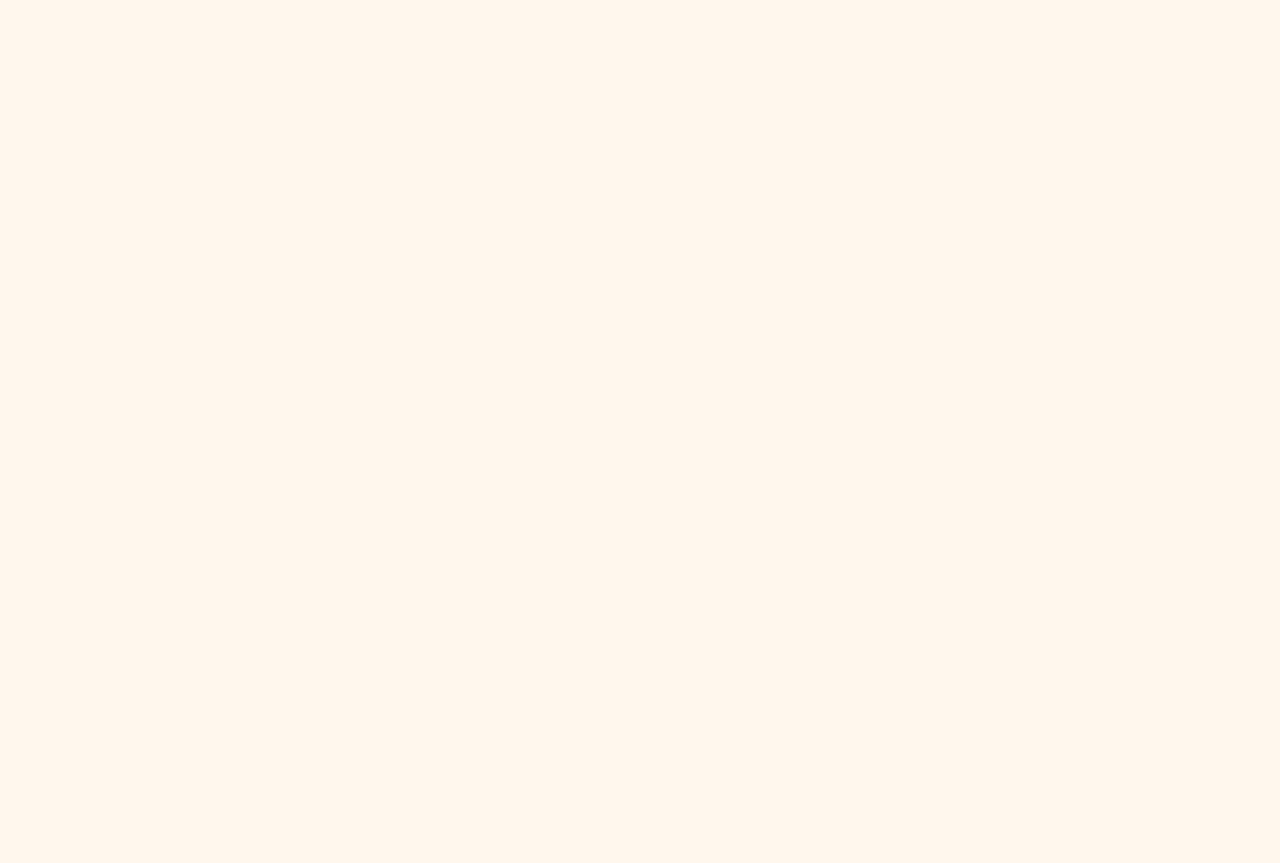
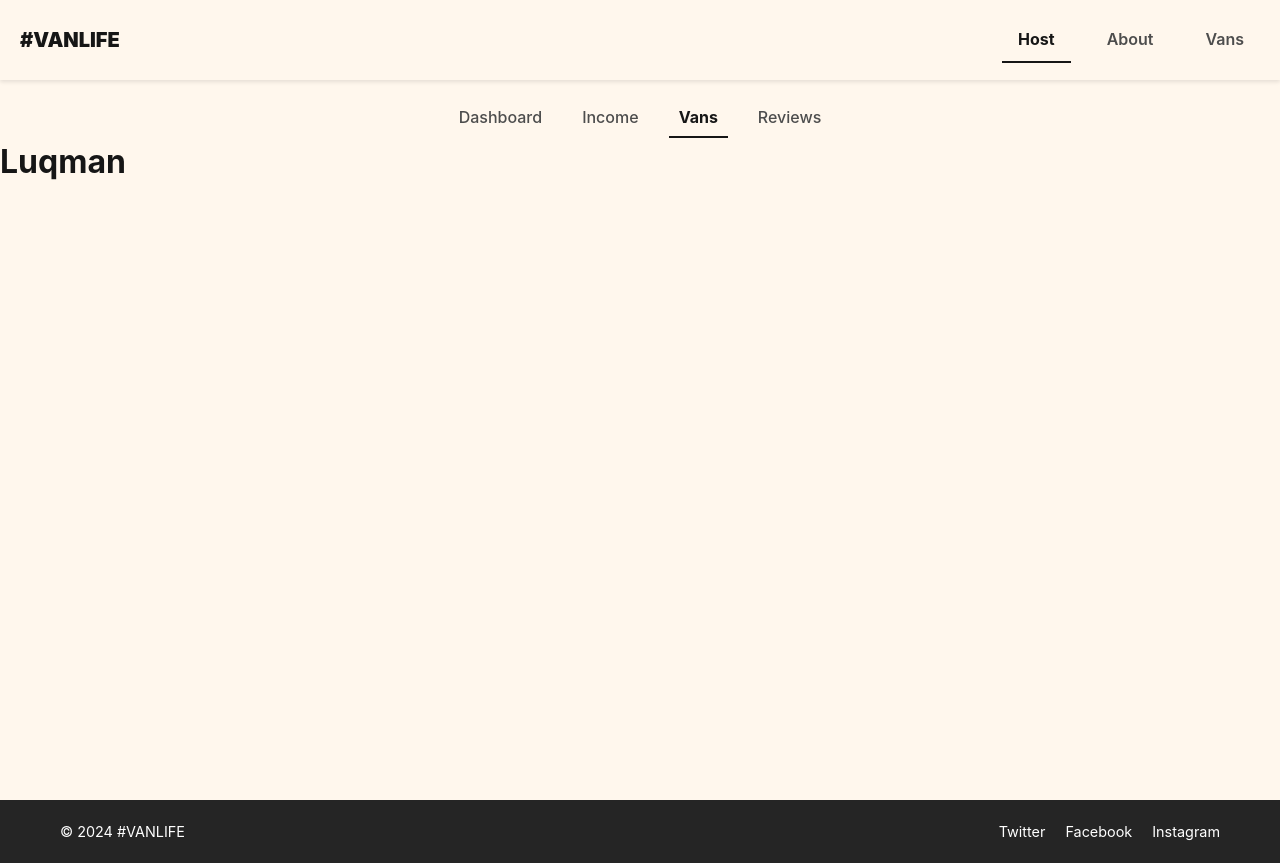
Before and after one commit to LuqmanNurhakimRosli/VanLife-App, a React (Vite) app: page /host/vans in a window 1280 px wide. Before the commit this address had no page. Before the commit the page ends 800 px from the top, so only its background shows below. Built offline with nearby package versions, Linux system fonts and the light colour scheme; what miragejs would draw is missing.

Commit message:
betul tambah

```diff
--- a/src/App.tsx
+++ b/src/App.tsx
@@ -9,6 +9,8 @@ import { BrowserRouter as Router, Routes, Route } from 'react-router-dom'
 import './App.css'
 import Layout from './components/Layout'
 import HostLayout from './components/HostLayout'
+import HostVans from './components/HostVans'
+import HostVansDetail from './components/HostVansDetail'
 
 function App() {
   return (
@@ -23,6 +25,8 @@ function App() {
           <Route path="host" element={<HostLayout />}>
             <Route index element={<Dashboard />} />
             <Route path="income" element={<Income />} />
+            <Route path="vans" element={<HostVans />} />
+            <Route path="vans/:id" element={<HostVansDetail />} />
             <Route path="reviews" element={<Reviews />} />
           </Route>
 
--- a/src/components/HostLayout.tsx
+++ b/src/components/HostLayout.tsx
@@ -20,6 +20,11 @@ function HostLayout() {
             </NavLink>
 
             <NavLink className={({ isActive }) => (isActive ? "active-link" : undefined)}
+            to="/host/vans">
+            Vans
+            </NavLink>
+
+            <NavLink className={({ isActive }) => (isActive ? "active-link" : undefined)}
             to="/host/reviews">
             Reviews
             </NavLink>
--- /dev/null
+++ b/src/components/HostVans.tsx
@@ -0,0 +1,8 @@
+
+function HostVans() {
+  return (
+    <div><h1>Luqman</h1></div>
+  )
+}
+
+export default HostVans
--- /dev/null
+++ b/src/components/HostVansDetail.tsx
@@ -0,0 +1,8 @@
+
+function HostVansDetail() {
+  return (
+    <div><h1>Nurhakim</h1></div>
+  )
+}
+
+export default HostVansDetail
```
